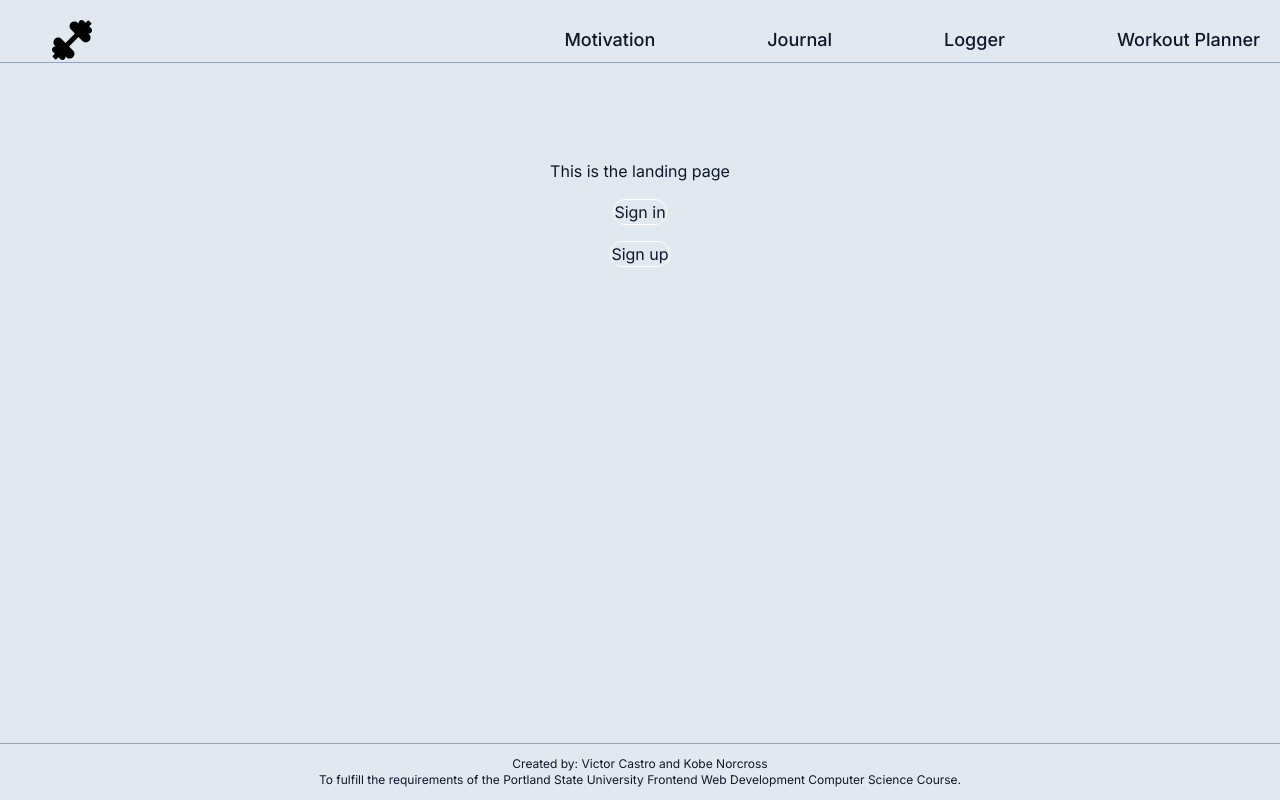
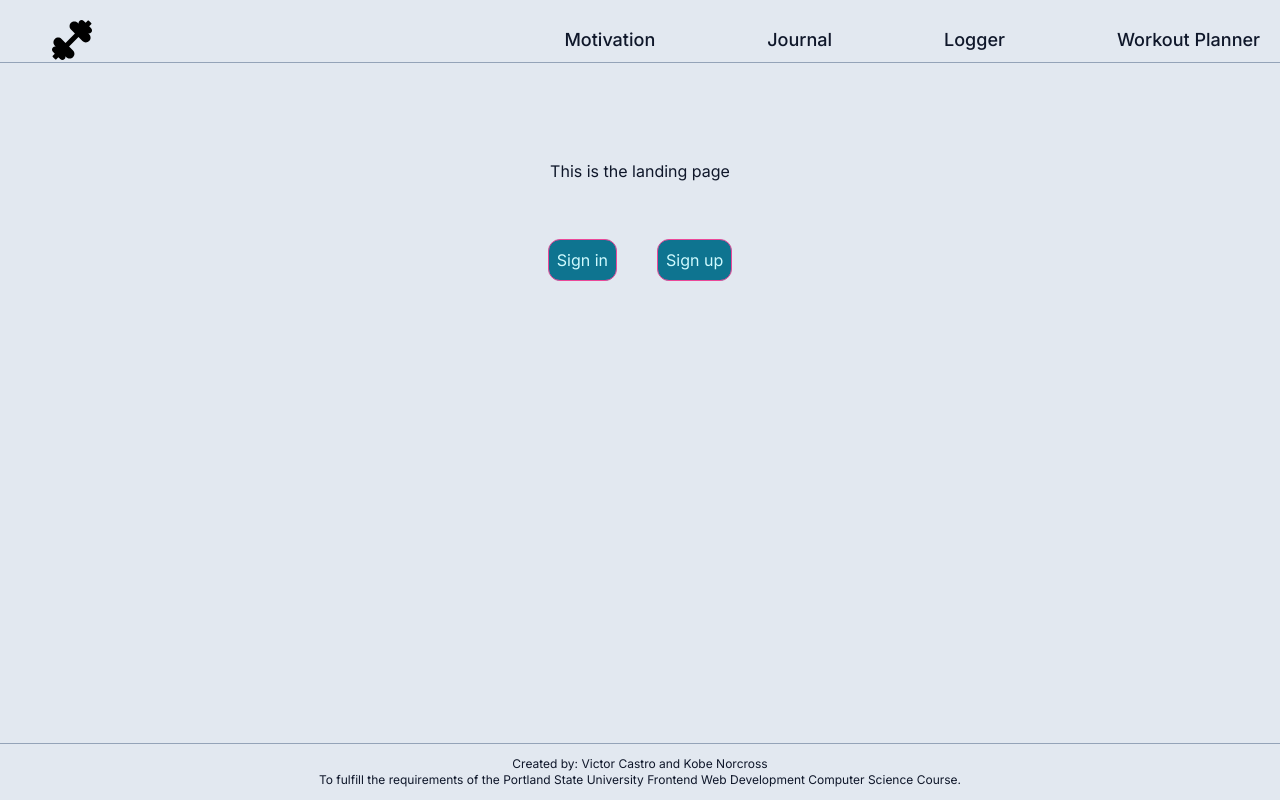
Before and after one commit to Norcrossover/fitness-finesse, a Next.js app: page / in a window 1280 px wide. Built offline with nearby package versions, Linux system fonts and the light colour scheme.

Commit message:
Starting to style landing page

```diff
--- a/app/page.tsx
+++ b/app/page.tsx
@@ -5,7 +5,8 @@ export default function Home() {
   return (
     <main className="h-full flex gap-4 flex-col items-center align-items-center p-24">
       <h1>This is the landing page</h1>
-      <div className="border border-white rounded-xl">
+      <div className="flex p-5">
+        <div className="border border-pink-500 bg-cyan-700 text-cyan-100 rounded-xl m-5 p-2">
           <SignInButton
             fallbackRedirectUrl="/dashboard"
             signUpFallbackRedirectUrl="/onboarding"
@@ -13,8 +14,7 @@ export default function Home() {
             Sign in
           </SignInButton>
         </div>
-
-      <div className="border border-white rounded-xl">
+        <div className="border border-pink-500 bg-cyan-700 text-cyan-100 rounded-xl m-5 p-2">
           <SignUpButton
             signInFallbackRedirectUrl="/dashboard"
             fallbackRedirectUrl="/onboarding"
@@ -22,6 +22,7 @@ export default function Home() {
             Sign up
           </SignUpButton>
         </div>
+      </div>
     </main>
   );
 }
```
Lines whose indentation alone changed are shown as unchanged.
